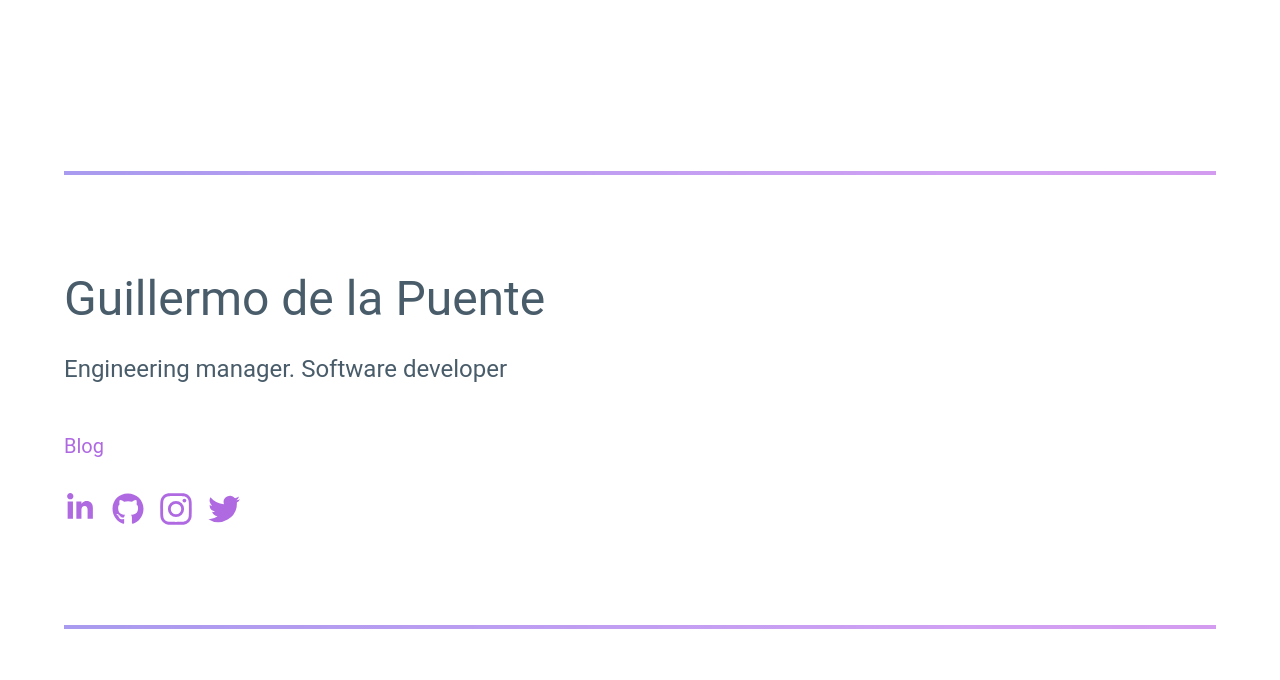
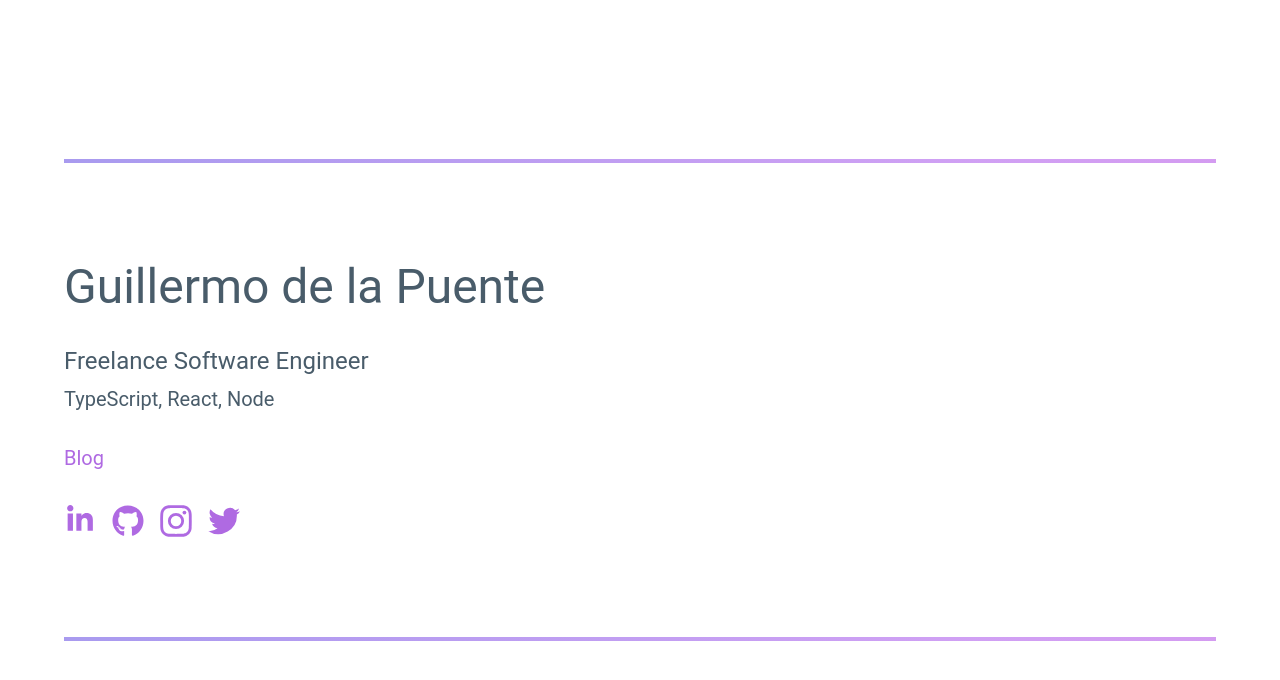
Before and after one commit to guillermodlpa/site, a Next.js app: page / in a window 1280 px wide. Shown: the top 680 px of the page. Built offline with nearby package versions, Linux system fonts and the light colour scheme.

Commit message:
Add freelance title on the homepage

```diff
--- a/constants/theme.ts
+++ b/constants/theme.ts
@@ -108,6 +108,9 @@ const theme = {
         xl: {
           lineHeight: "short",
         },
+        lg: {
+          lineHeight: "base",
+        },
       },
     },
     Text: {
--- a/features/home/Home.tsx
+++ b/features/home/Home.tsx
@@ -34,8 +34,11 @@ function Home() {
           <Heading as="h1" size="3xl" mb={8}>
             Guillermo de la Puente
           </Heading>
-          <Heading as="h2" size="lg" mb={12}>
-            Engineering manager. Software developer
+          <Heading as="h2" size="lg" mb={2}>
+            Freelance Software Engineer
+          </Heading>
+          <Heading as="p" size="md" mb={8}>
+            TypeScript, React, Node
           </Heading>
 
           <Text mb={8} fontSize="xl">
```
